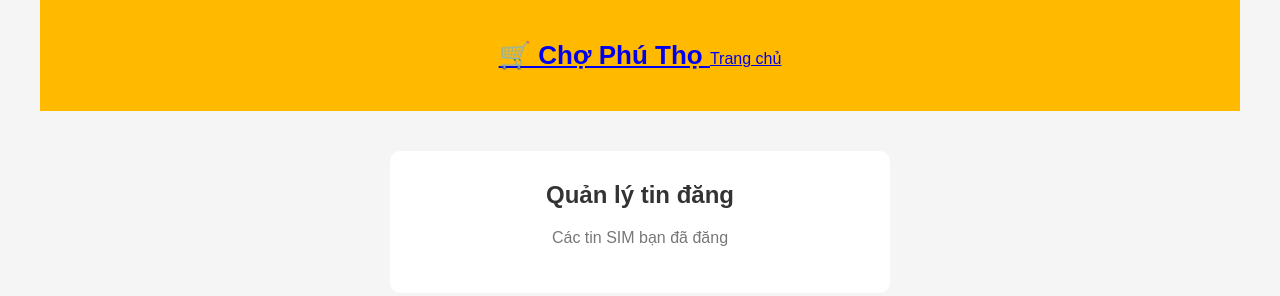
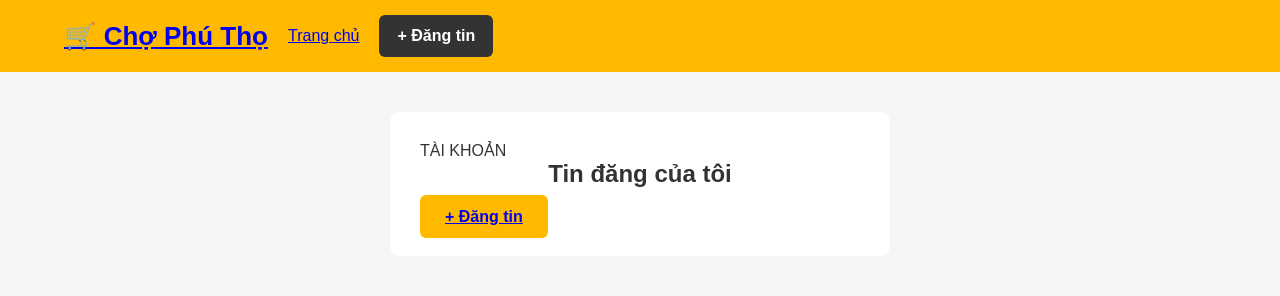
Before and after one commit to tranngochung29200333333-commits/cho-phu-tho, a plain HTML site: page quan-ly-tin.html in a window 1280 px wide. Drawn offline with nearby package versions, Linux system fonts and the light colour scheme.

Commit message:
Connect seller management to Supabase

```diff
--- a/quan-ly-tin.html
+++ b/quan-ly-tin.html
@@ -1,66 +1,27 @@
 <!DOCTYPE html>
 <html lang="vi">
-
 <head>
-
     <meta charset="UTF-8">
-
-    <meta name="viewport"
-          content="width=device-width, initial-scale=1.0">
-
+    <meta name="viewport" content="width=device-width, initial-scale=1.0">
     <title>Quản lý tin - Chợ Phú Thọ</title>
-
-    <link rel="stylesheet"
-          href="css/style.css">
-
+    <link rel="stylesheet" href="css/style.css">
 </head>
-
-
 <body>
-
-
-<header class="header">
-
-    <div class="container">
-
-        <a href="index.html"
-           class="logo">
-
-            🛒 Chợ Phú Thọ
-
-        </a>
-
-        <a href="index.html">
-            Trang chủ
-        </a>
-
+<header>
+    <div class="header">
+        <a href="index.html" class="logo">🛒 Chợ Phú Thọ</a>
+        <a href="index.html">Trang chủ</a>
+        <a href="dang-tin.html" class="post-button">+ Đăng tin</a>
     </div>
-
 </header>
-
-
-
 <main class="container">
-
-    <div class="auth-box">
-
-        <h2>Quản lý tin đăng</h2>
-
-        <p>
-            Các tin SIM bạn đã đăng
-        </p>
-
+    <div class="auth-box wide-box">
+        <div class="section-heading"><div><span class="eyebrow">TÀI KHOẢN</span><h2>Tin đăng của tôi</h2></div><a class="btn-post" href="dang-tin.html">+ Đăng tin</a></div>
         <div id="myProducts"></div>
-
     </div>
-
 </main>
-
-
-
+<script src="https://cdn.jsdelivr.net/npm/@supabase/supabase-js@2"></script>
+<script src="js/supabase.js"></script>
 <script src="js/main.js"></script>
-
-
 </body>
-
 </html>
```
